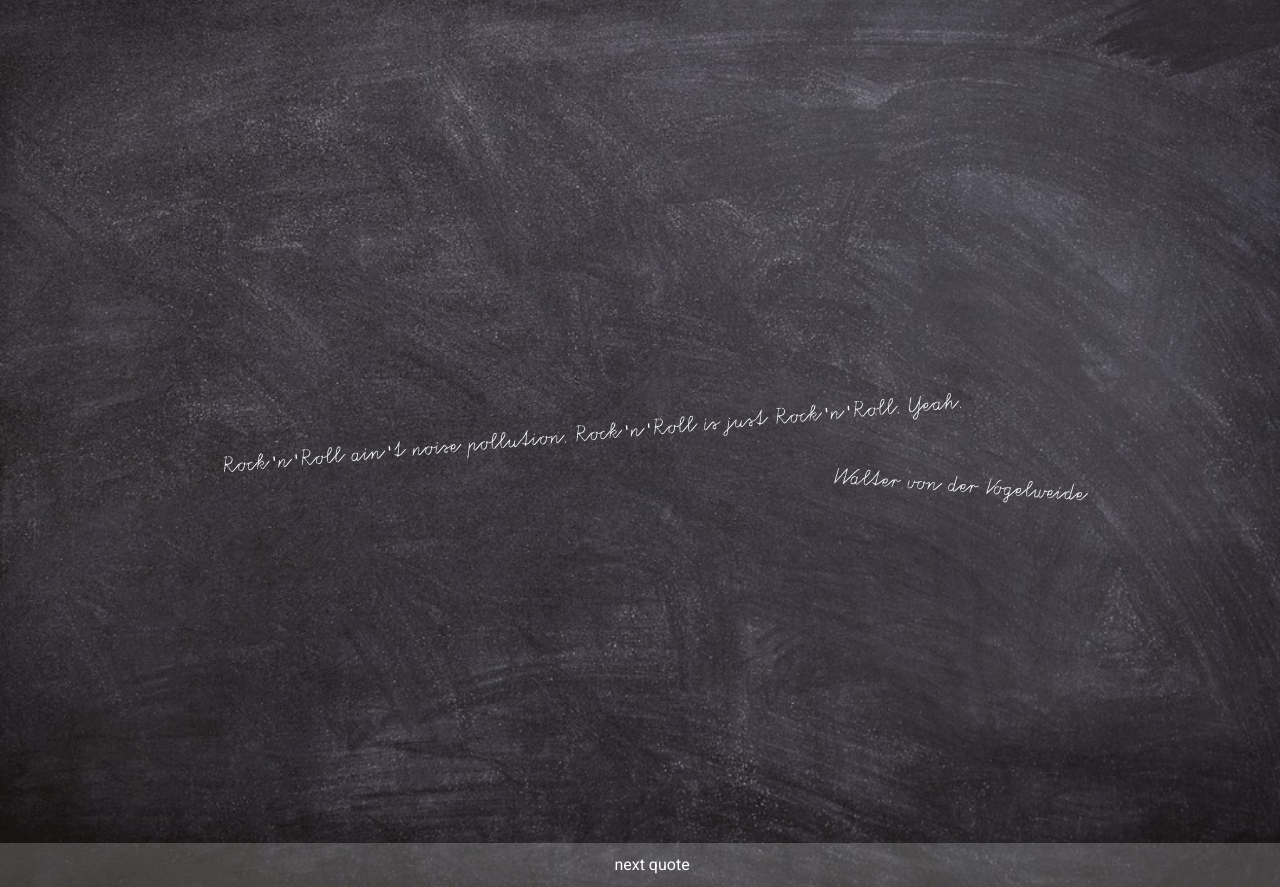
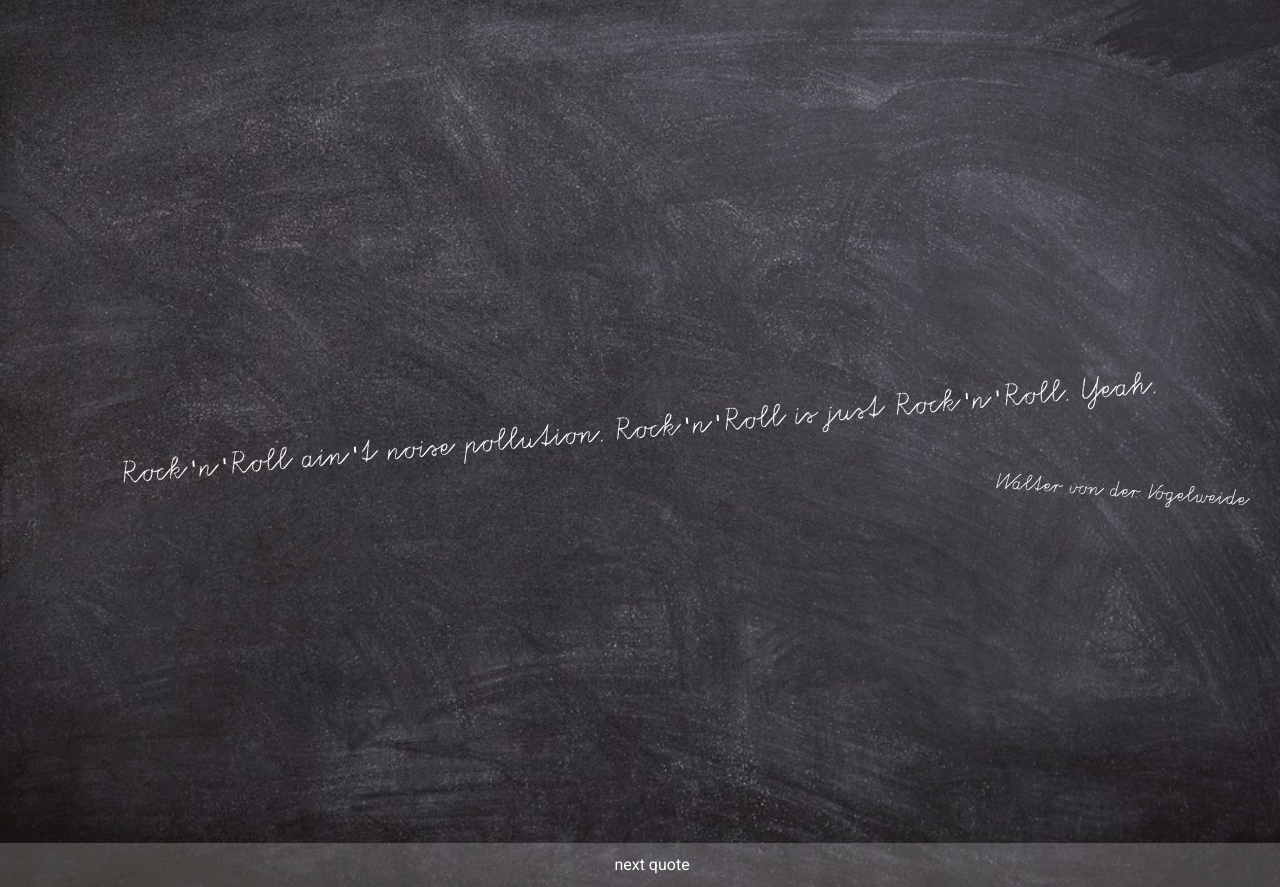
Before and after one commit to Pingu501/kangoroo, a PHP site: page / in a window 1280 px wide. Run offline with PHP 8.4, Linux system fonts and the light colour scheme.

Commit message:
TASK: minor style fix

```diff
--- a/main.css
+++ b/main.css
@@ -38,12 +38,15 @@ html, body {
 }
 
 .quote {
-    position: relative;
-    margin: auto;
+    display: flex;
+    flex-direction: column;
 
-    display: flex;
-    width: 70%;
-    flex-direction: column;
+    justify-content: center;
+    align-items: center;
+
+    padding: 30px;
+
+    width: 100%;
 }
 
 #quote__text {
@@ -51,7 +54,9 @@ html, body {
 
     transform: rotate(-5deg);
 
+    font-size: 1.4em;
     font-family: "Tafelschrift", monospace;
+
     color: white;
 }
 
@@ -60,6 +65,7 @@ html, body {
 
     transform: rotate(4deg);
 
+    text-align: right;
     font-family: "Tafelschrift", monospace;
     color: white;
 }
```
